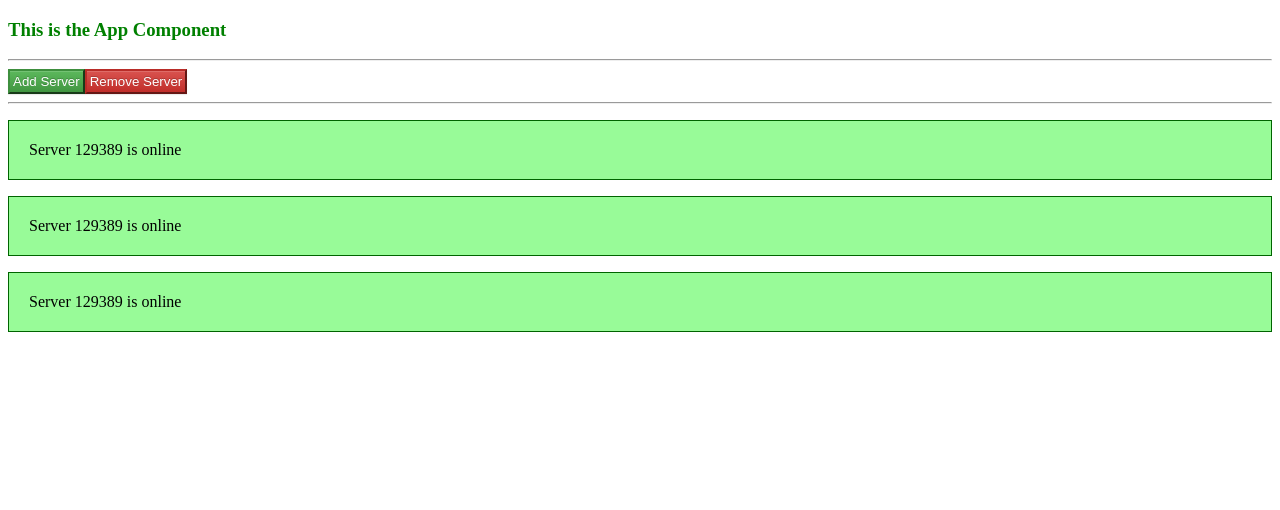
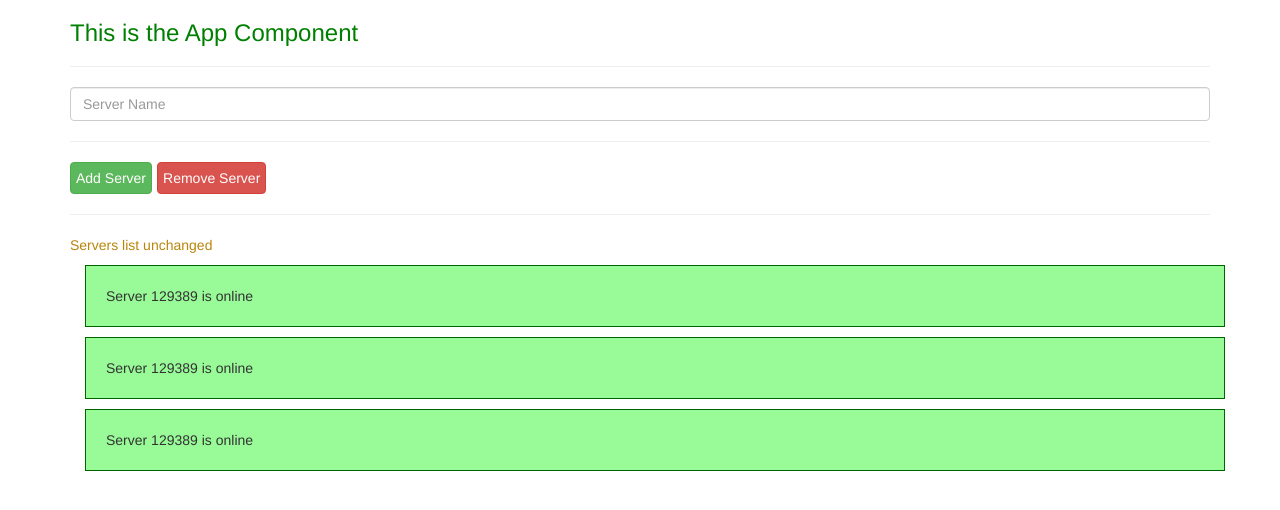
Before and after one commit to asaio/AngularCompleteGuide, an Angular app in the folder my-first-app/: page / in a window 1280 px wide. Shown: the top 510 px of the page. Built offline with nearby package versions, Linux system fonts and the light colour scheme.

Commit message:
Data Binding forms: string interpolation {{}}, property binding [], event binding () and Two Way Data Binding [()}

```diff
--- a/my-first-app/angular.json
+++ b/my-first-app/angular.json
@@ -24,7 +24,7 @@
               "src/assets"
             ],
             "styles": [
-              "./node_modules/bootstrap/dist/css/bootstrap-theme.css",
+              "./node_modules/bootstrap/dist/css/bootstrap.min.css",
               "src/styles.css"
               ],
             "scripts": []
--- a/my-first-app/src/app/app.module.ts
+++ b/my-first-app/src/app/app.module.ts
@@ -3,6 +3,7 @@ import { NgModule } from '@angular/core';
 import { AppComponent } from './app.component';
 import { ServerComponent } from './server/server.component';
 import { ServersComponent } from './servers/servers.component';
+import { FormsModule } from '@angular/forms';
 
 @NgModule({
   declarations: [
@@ -12,6 +13,7 @@ import { ServersComponent } from './servers/servers.component';
   ],
   imports: [
     BrowserModule,
+    FormsModule,
   ],
   providers: [],
   bootstrap: [AppComponent]
--- a/my-first-app/src/app/servers/servers.component.html
+++ b/my-first-app/src/app/servers/servers.component.html
@@ -1,6 +1,34 @@
-<button type="button" class="btn btn-success" [disabled]="!allowNewServer">Add Server</button>
-<button class="btn btn-danger">Remove Server</button>
+<!-- <label>Server Name</label> -->
+<!-- <input
+type="text"
+class="form-control"
+(input)="onUpdateServerName($event)"
+style="margin-bottom: 2rem; margin-top: 1rem;">
+<hr> -->
+<input
+placeholder="Server Name"
+type="text"
+class="form-control"
+[(ngModel)]="serverName"
+style="margin-bottom: 2rem; margin-top: 1rem;">
 <hr>
+<p>{{ serverName }}</p>
+<div class="btn-toolbar">
+        <div class="btn-group mr-2">
+<button type="button" class="btn btn-success" style="padding: 0.5rem;"
+(click)="onAddServer()">Add Server</button>
+        </div>
+        <div class="btn-group mr-2">
+<button class="btn btn-danger" [disabled]="!allowRemoveServer" style="padding: 0.5rem;"
+(click)="onRemoveServer()">Remove Server</button>
+        </div>
+</div>
+<hr>
+<!-- <p [innerText]="allowRemoveServer">Can you delete a server? {{ allowRemoveServer }}</p>
+<p>Can you delete a server? {{ allowRemoveServer }}</p> -->
+<p>{{ serverCreationStatus }}</p>
+<div class="container" id="servers-list">
 <app-server></app-server>
 <app-server></app-server>
 <app-server></app-server>
+</div>
--- a/my-first-app/src/app/servers/servers.component.ts
+++ b/my-first-app/src/app/servers/servers.component.ts
@@ -13,11 +13,29 @@ import { Component, ViewEncapsulation } from '@angular/core';
 })
 export class ServersComponent {
 
-  allowNewServer = false;
+  allowRemoveServer = false;
+  serverCreationStatus = "Servers list unchanged"
+  serverName = "";
   constructor() {
     setTimeout(() => {
-      this.allowNewServer = true;
+      this.allowRemoveServer = true;
     }, 5000);
   }
 
+  ngOnInit() {
+
+  }
+
+  onAddServer() {
+      this.serverCreationStatus = "Server added to servers list"
+  }
+
+  onRemoveServer() {
+      this.serverCreationStatus = "Server removed from servers list"
+  }
+
+  onUpdateServerName(event: Event) {
+      // console.log(event);
+      this.serverName = (<HTMLInputElement>event.target).value;
+  }
 }
```
